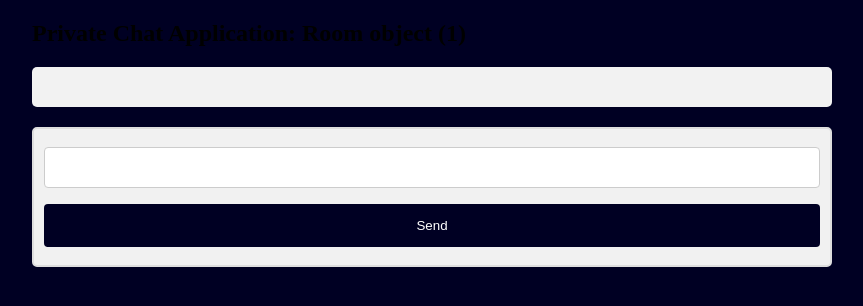
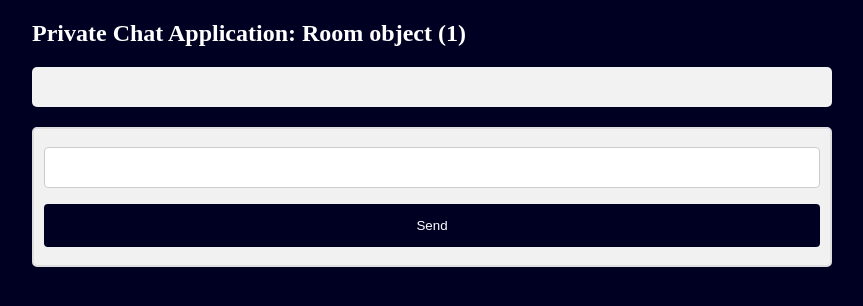
Before and after one commit to iimrx/chat_app, a Django app: template templates/room.html in a window 1280 px wide. Shown: the top 306 px of the page, without its empty margins (208-1071 px from the left). Run offline with Django 3.2, Linux system fonts and the light colour scheme; tables that the repository leaves empty hold one stand-in row (values such as "Sample post"); the template is opened without the code that fills it: values that come from a table or form of the project are taken from there, most other values are stand-ins (such as "Sample title", 1, 10 or a date in 2020); data that the repository does not hold is empty; some libraries are stand-ins or nearby versions.

Commit message:
adding new color

```diff
--- a/templates/room.html
+++ b/templates/room.html
@@ -9,7 +9,7 @@
     <script src="https://code.jquery.com/jquery-3.1.1.min.js" integrity="sha256-hVVnYaiADRTO2PzUGmuLJr8BLUSjGIZsDYGmIJLv2b8="   crossorigin="anonymous"></script>
   </head>
 <body>
-<h2 id="lite">Private Chat Application: {{room}}</h2>
+<h2 class="lite">Private Chat Application: {{room}}</h2>
 <div id="display"></div>
 <script type="text/javascript">
 $(document).ready(function(){
```
